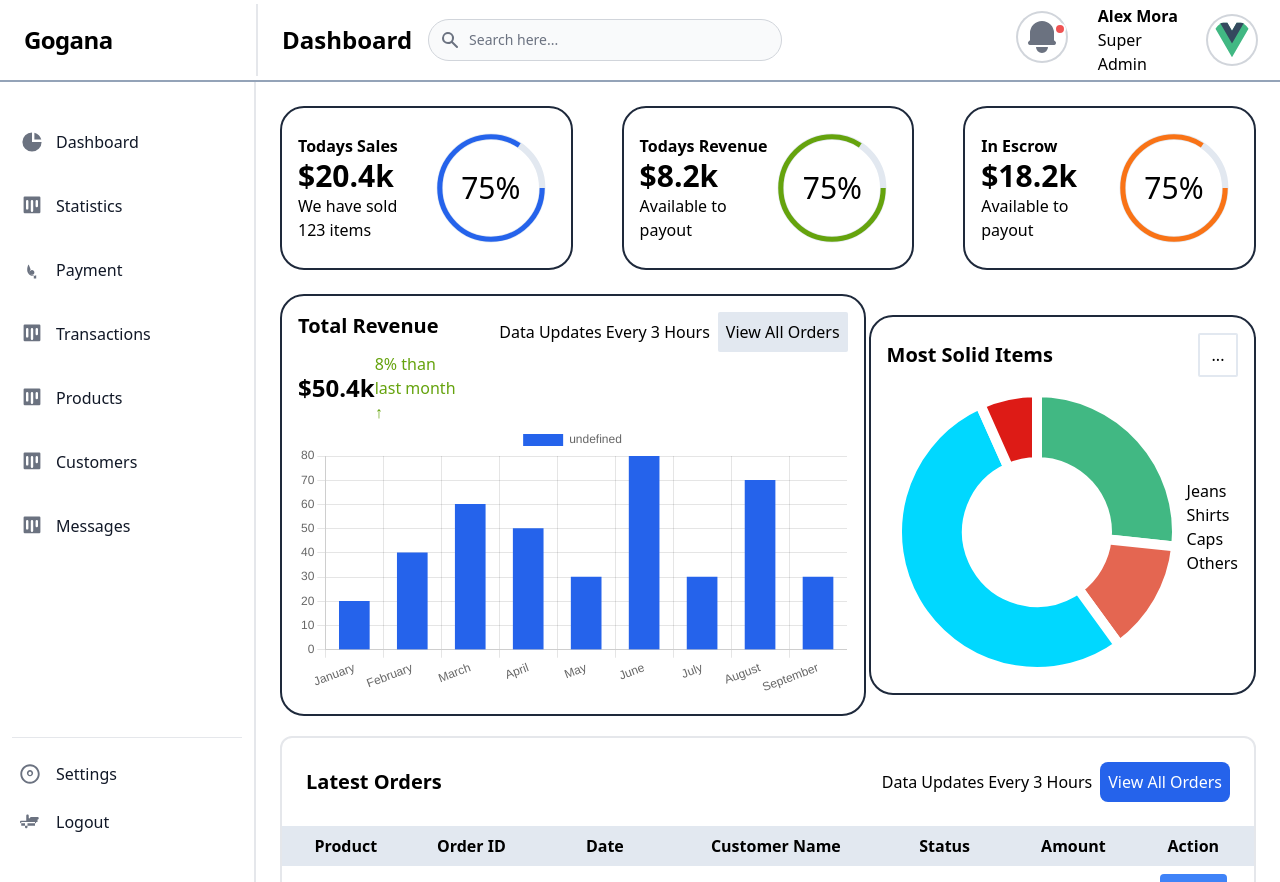
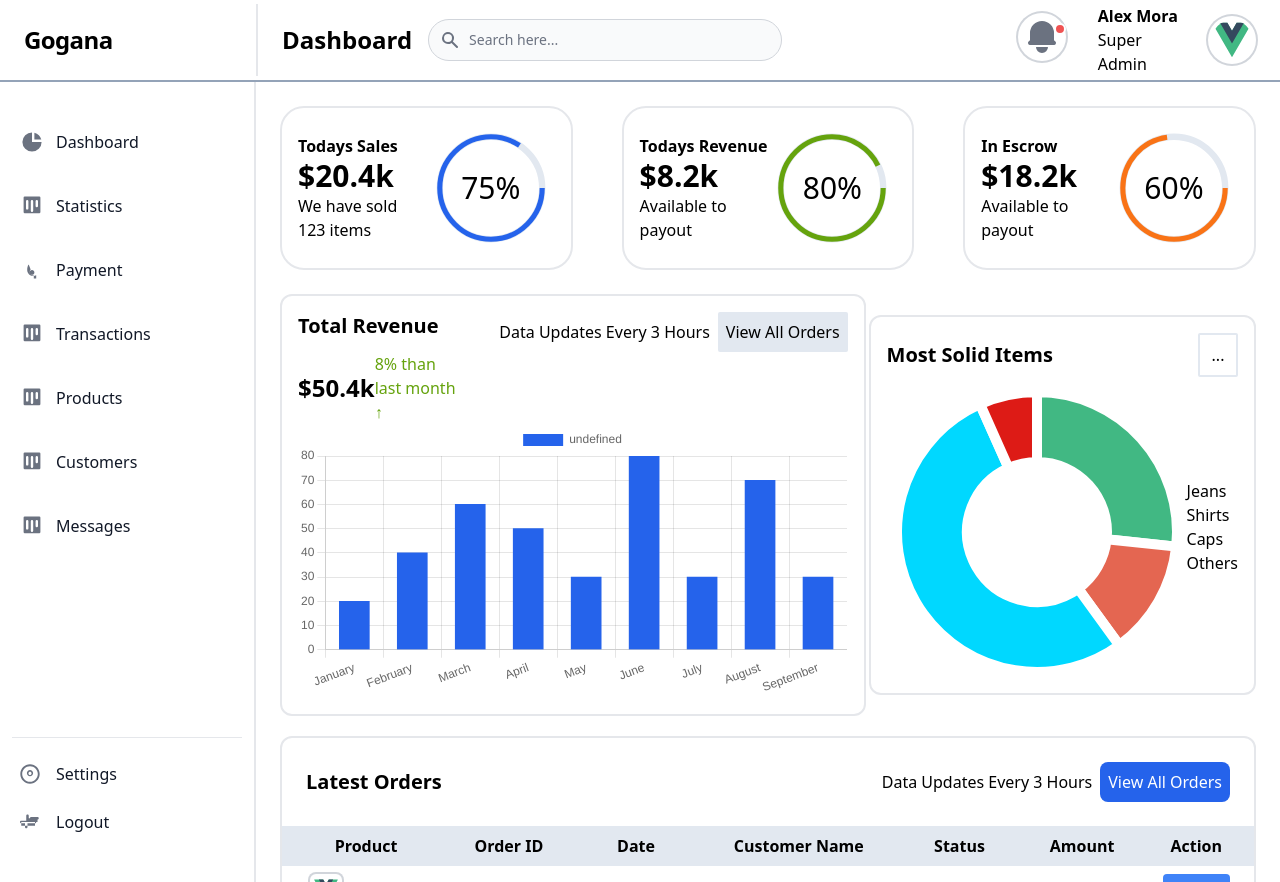
Before and after one commit to piesieomane/finance-dashboard, a Vue app: page /dashboard in a window 1280 px wide. Built offline with nearby package versions, Linux system fonts and the light colour scheme.

Commit message:
Fix the emages in the table section

```diff
--- a/src/components/Hi.vue
+++ b/src/components/Hi.vue
@@ -1,15 +1,22 @@
 <script>
 export default {
-  props: ["title", "price", "message", "color"],
+  props: [
+    "title",
+    "price",
+    "message",
+    "color",
+    "percentage",
+    "percentagewheel",
+  ],
   data(props) {
-    // console.log("DDDDDD", props.price);
+    //console.log("DDDDDD", props.percentagewheel, props.percentage, props.title);
     return { props };
   },
 };
 </script>
 <template>
   <div
-    class="flex flex-row items-center justify-between border-spacing-1 border-2 border-slate-800 rounded-3xl p-4"
+    class="flex flex-row items-center justify-between border-spacing-1 border-2 rounded-3xl p-4"
   >
     <div class="flex flex-col">
       <h4 class="font-bold">{{ title }}</h4>
@@ -35,13 +42,15 @@ export default {
             :stroke="props.color"
             stroke-width="4"
             stroke-dasharray="282.74"
-            stroke-dashoffset="71.18"
+            :stroke-dashoffset="props.percentagewheel"
           />
         </svg>
         <div
           class="absolute top-0 left-0 h-full w-full flex items-center justify-center"
         >
-          <div class="text-3xl text-center text-black-500">75%</div>
+          <div class="text-3xl text-center text-black-500">
+            {{ props.percentage }}
+          </div>
         </div>
       </div>
     </div>
--- a/src/components/Table.vue
+++ b/src/components/Table.vue
@@ -33,7 +33,16 @@ export default {
         </thead>
         <tbody>
           <tr class="">
-            <td class="px-4 py-2">Product 1</td>
+            <td
+              class="px-4 py-2 flex flex-row items-center justify-items-center justify-center space-x-2"
+            >
+              <img
+                class="w-8 h-8 p-1 rounded-md ring-2 ring-gray-300 dark:ring-gray-500"
+                src="./images/logo.svg"
+                alt="Rounded avatar"
+              />
+              <p>Product 1</p>
+            </td>
             <td class="px-4 py-2">#0001</td>
             <td class="px-4 py-2">01/01/2022</td>
             <td class="px-4 py-2">John Doe</td>
@@ -46,7 +55,16 @@ export default {
             </td>
           </tr>
           <tr class="">
-            <td class="px-4 py-2">Product 2</td>
+            <td
+              class="px-4 py-2 flex flex-row items-center justify-items-center justify-center space-x-2"
+            >
+              <img
+                class="w-8 h-8 p-1 rounded-md ring-2 ring-gray-300 dark:ring-gray-500"
+                src="./images/logo.svg"
+                alt="Rounded avatar"
+              />
+              <p>Product 2</p>
+            </td>
             <td class="px-4 py-2">#0002</td>
             <td class="px-4 py-2">02/01/2022</td>
             <td class="px-4 py-2">Jane Doe</td>
--- a/src/views/DashboardView.vue
+++ b/src/views/DashboardView.vue
@@ -20,6 +20,8 @@ export default {
             price: "$20.4k",
             message: "We have sold 123 items",
             color: "#2563eb",
+            percentage: "75%",
+            percentagewheel: "71"
           },
         },
         {
@@ -29,6 +31,8 @@ export default {
             price: "$8.2k",
             message: "Available to payout",
             color: "#65a30d",
+            percentage: "80%",
+            percentagewheel: "50"
           },
         },
         {
@@ -38,6 +42,8 @@ export default {
             price: "$18.2k",
             message: "Available to payout",
             color: "#f97316",
+            percentage: "60%",
+            percentagewheel: "100"
           },
         },
       ],
@@ -54,6 +60,8 @@ export default {
           :price="items[0].post.price"
           :message="items[0].post.message"
           :color="items[0].post.color"
+          :percentage="items[0].post.percentage"
+          :percentagewheel="items[0].post.percentagewheel"
         />
       </div>
       <div class="w-[30%]">
@@ -62,6 +70,8 @@ export default {
           :price="items[1].post.price"
           :message="items[1].post.message"
           :color="items[1].post.color"
+          :percentage="items[1].post.percentage"
+          :percentagewheel="items[1].post.percentagewheel"
         />
       </div>
       <div class="w-[30%]">
@@ -70,12 +80,14 @@ export default {
           :price="items[2].post.price"
           :message="items[2].post.message"
           :color="items[2].post.color"
+          :percentage="items[2].post.percentage"
+          :percentagewheel="items[2].post.percentagewheel"
         />
       </div>
     </div>
     <div class="flex flex-row items-center justify-between mt-6">
       <div
-        class="w-[60%] border-spacing-1 border-2 border-slate-800 rounded-3xl p-4"
+        class="w-[60%] border-spacing-1  border-2 rounded-xl  p-4"
       >
         <div class="flex flex-row justify-between">
           <h2 class="text-xl font-bold">Total Revenue</h2>
@@ -90,7 +102,7 @@ export default {
         </div>
         <RevenueVue />
       </div>
-      <div class=" border-spacing-1 border-2 border-slate-800 rounded-3xl p-4"><SolidChart/></div>
+      <div class=" border-spacing-1 h-auto  border-2 rounded-xl p-4"><SolidChart/></div>
     </div>
     <div>
       <Orders />
```
